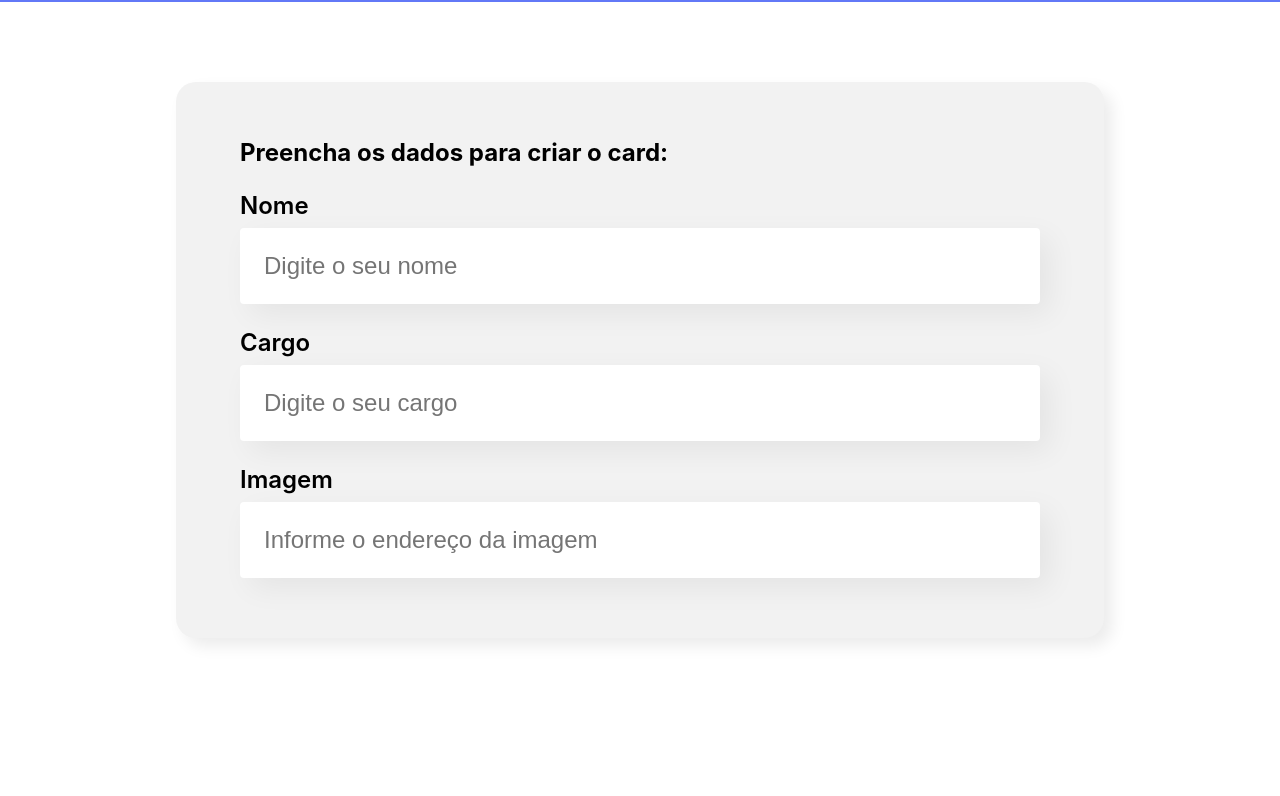
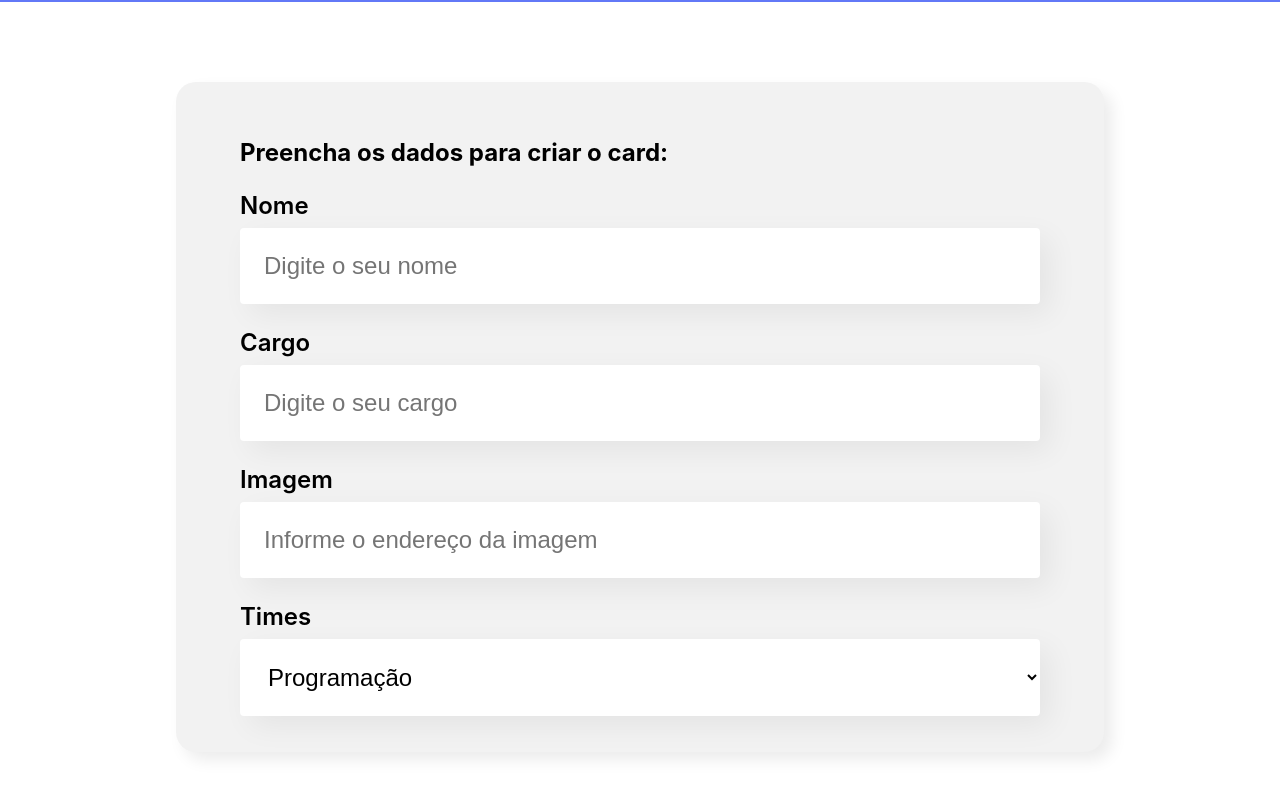
Before and after one commit to victormmoraes/organo, a React (Create React App) app: page / in a window 1280 px wide. Shown: the part 496-1292 px from the top of the page. Before the commit the page ends 1214 px from the top, so only its background shows below. Built offline with nearby package versions, Linux system fonts and the light colour scheme.

Commit message:
Estrutura visual - Criando componente Dropdown do Form

```diff
--- /dev/null
+++ b/src/components/Dropdown/Dropdown.css
@@ -0,0 +1,22 @@
+.dropdown-container {
+
+}
+
+.dropdown-container label {
+  display: block;
+  margin-bottom: 8px;
+  font-size: 24px;
+  font-weight: 600;
+}
+
+.dropdown-container select {
+  background-color: white;
+  box-shadow: 10px 10px 30px rgba(0, 0, 0, 0.06);
+  width: 100%;
+
+  border: none;
+  font-size: 24px;
+  padding: 24px;
+  box-sizing: border-box;
+  border-radius: 4px;
+}
--- /dev/null
+++ b/src/components/Dropdown/index.js
@@ -0,0 +1,12 @@
+import './Dropdown.css'
+
+export default function Dropdown({label, itens}) {
+  return (
+    <div className='dropdown-container'>
+      <label>{label}</label>
+      <select>
+          {itens.map(item => <option key={item}>{item}</option>)}
+      </select>
+    </div>
+  )
+}
--- a/src/components/Form/index.js
+++ b/src/components/Form/index.js
@@ -1,7 +1,16 @@
+import Dropdown from "../Dropdown";
 import TextInput from "../TextInput";
 import './Form.css'
 
 export default function Form() {
+  const times = [
+    'Programação',
+    'Front-end',
+    'Data-Science',
+    'Back-end',
+    'Inteligência Artificial',
+  ]
+
   return (
     <section className="form-container">
       <form>
@@ -9,6 +18,7 @@ export default function Form() {
         <TextInput label="Nome" placeholder="Digite o seu nome" />
         <TextInput label="Cargo" placeholder="Digite o seu cargo" />
         <TextInput label="Imagem" placeholder="Informe o endereço da imagem" />
+        <Dropdown label="Times" itens={times} />
       </form>
     </section>
   )
```
